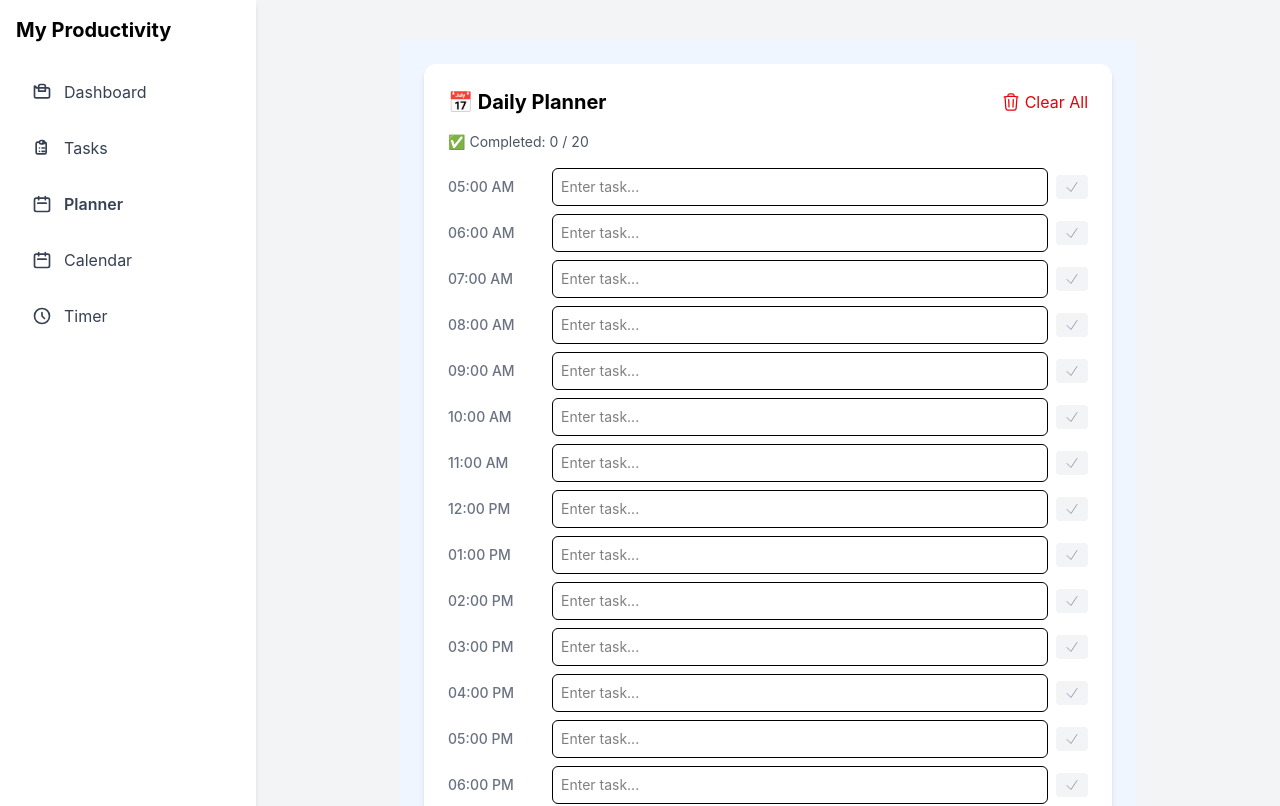
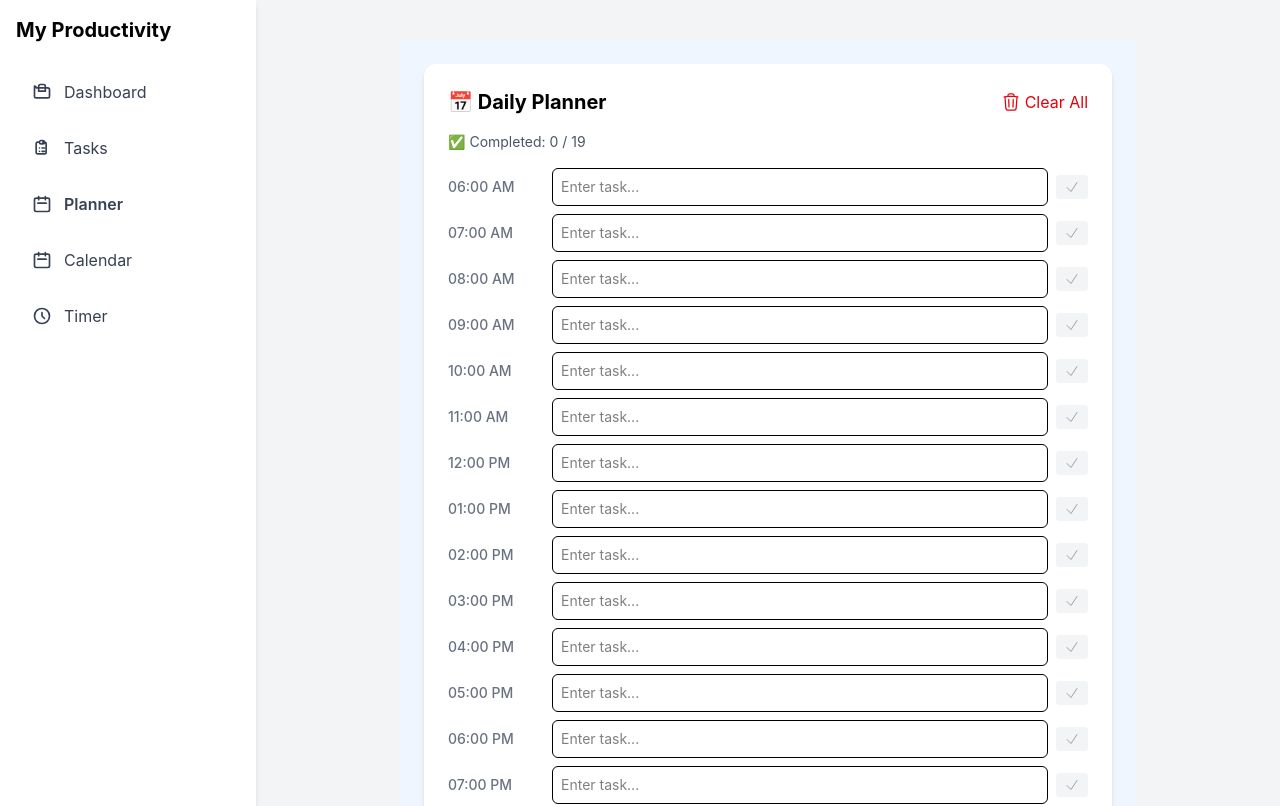
Before and after one commit to devrajsawant/focusZen, a Next.js app: page /planner in a window 1280 px wide. Shown: the top 806 px of the page. Built offline with nearby package versions, Linux system fonts and the light colour scheme.

Commit message:
fixed the time schedule problem in dashboard and planner

```diff
--- a/app/planner/components/dailyPlanner.tsx
+++ b/app/planner/components/dailyPlanner.tsx
@@ -4,7 +4,7 @@ import { useEffect, useState } from 'react'
 import { TrashIcon, CheckIcon, XMarkIcon } from '@heroicons/react/24/outline'
 
 const hours = [
-  '05:00 AM' , '06:00 AM', '07:00 AM', '08:00 AM', '09:00 AM', '10:00 AM',
+  '06:00 AM', '07:00 AM', '08:00 AM', '09:00 AM', '10:00 AM',
   '11:00 AM', '12:00 PM', '01:00 PM', '02:00 PM', '03:00 PM',
   '04:00 PM', '05:00 PM', '06:00 PM', '07:00 PM', '08:00 PM',
   '09:00 PM', '10:00 PM' , '11:00 PM' , '12:00'
```
